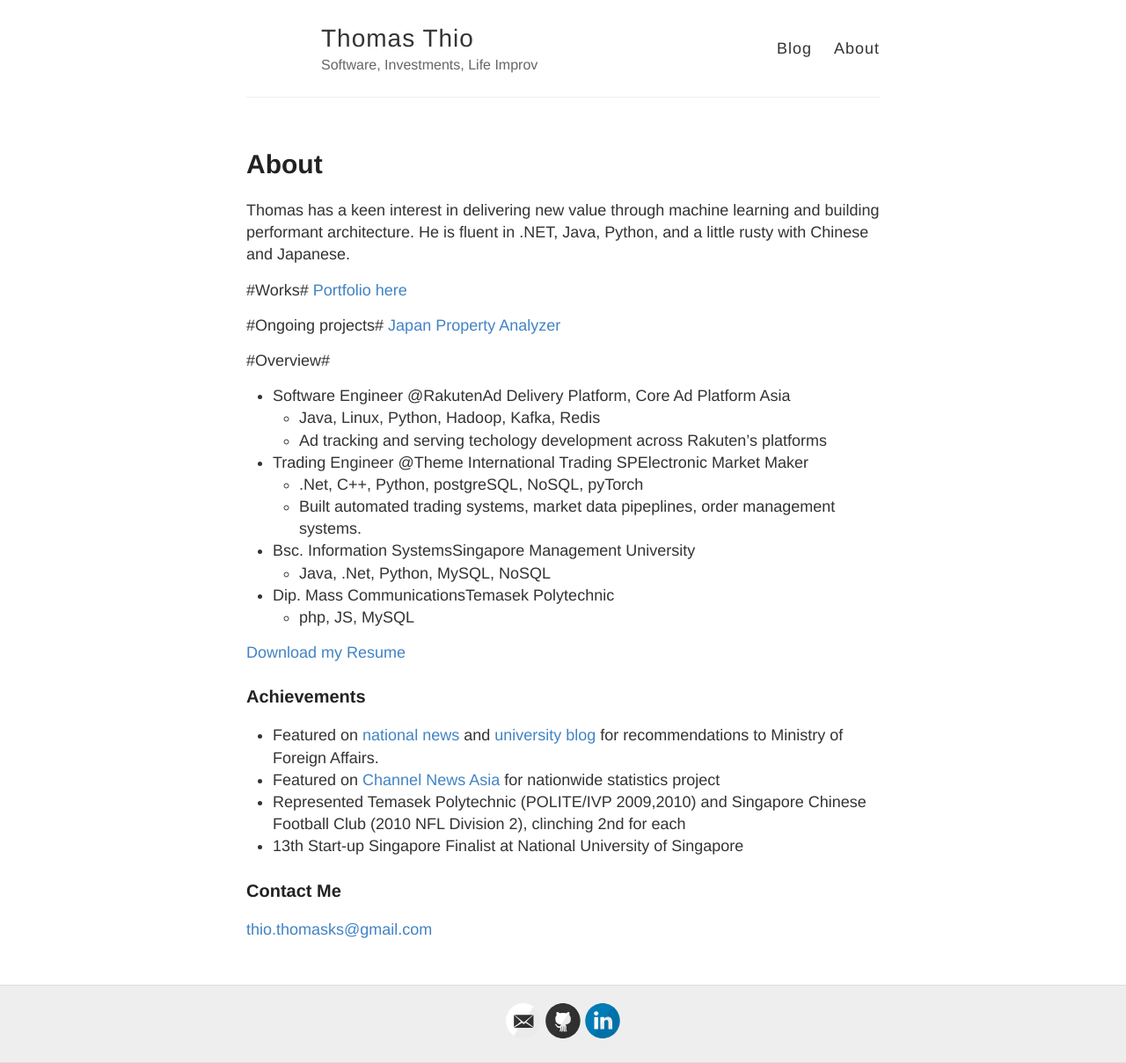
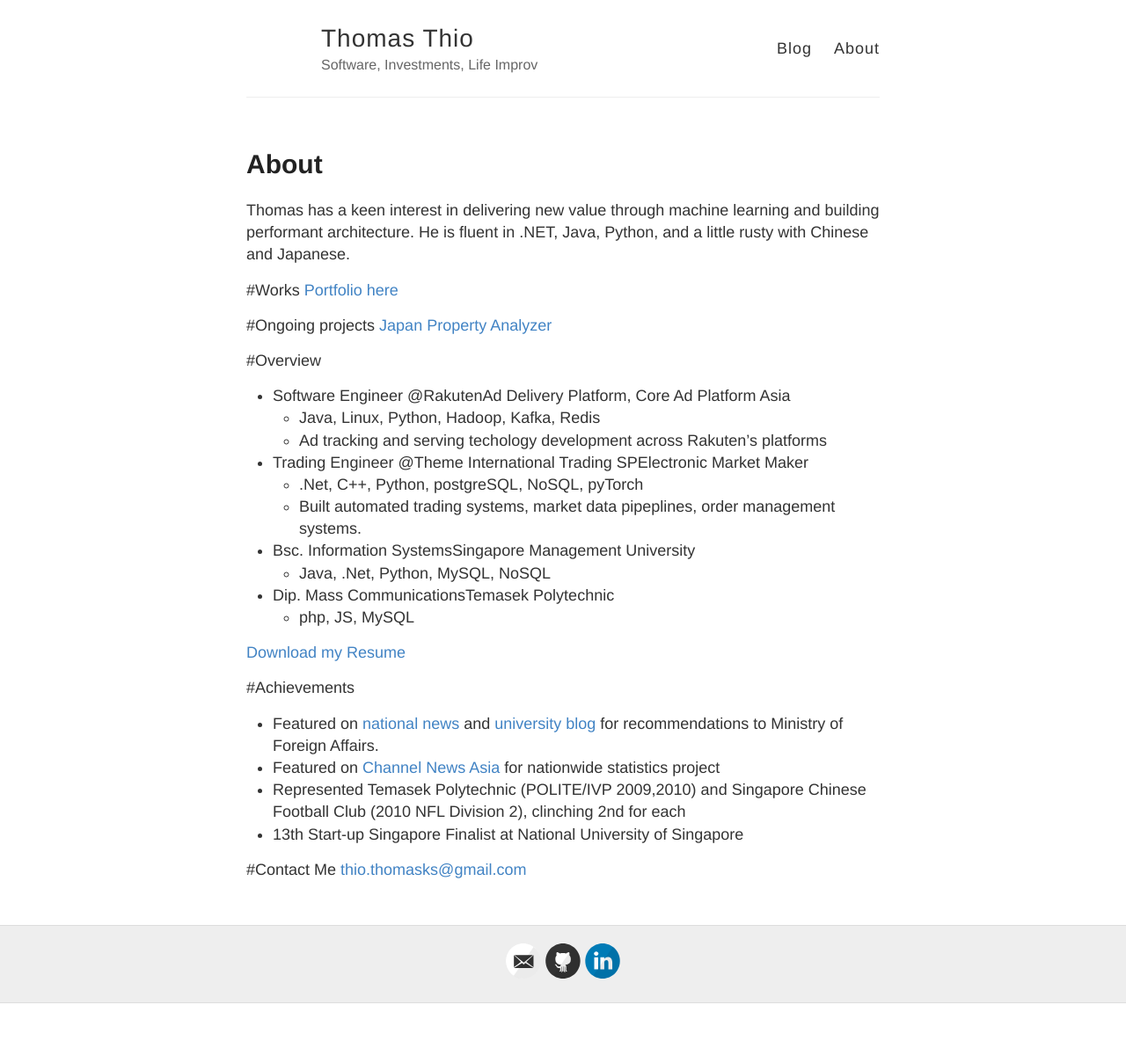
Before and after one commit to ThomThio/PersonalWebsite, a Jekyll site: the page built from about.md, in a window 1280 px wide. Shown: the whole page at 88% size. Built offline with Jekyll 4.4.1, drawn with Linux system fonts in a browser that asks for light colours; after the commit the page ends 1141 px from its top, so only the background shows below that.

Commit message:
Changed headings

```diff
--- a/about.md
+++ b/about.md
@@ -5,13 +5,13 @@ permalink: /about/
 ---
 Thomas has a keen interest in delivering new value through machine learning and building performant architecture. He is fluent in .NET, Java, Python, and a little rusty with Chinese and Japanese.
 
-#Works#
+#Works
 [Portfolio here](https://pathbrite.com/portfolio/PY5JEcP2e/the-works-of-thomas)
 
-#Ongoing projects#
+#Ongoing projects
 [Japan Property Analyzer](https://japan-property.herokuapp.com/){:target="_blank"}
 
-#Overview#
+#Overview
 - Software Engineer @Rakuten | Ad Delivery Platform, Core Ad Platform Asia
 	- Java, Linux, Python, Hadoop, Kafka, Redis
 	- Ad tracking and serving techology development across Rakuten's platforms
@@ -28,11 +28,11 @@ Thomas has a keen interest in delivering new value through machine learning and
 
 [Download my Resume](/Thomas_Resume.pdf){:target="_blank"}
 
-### Achievements
+#Achievements
 - Featured on [national news](https://www.8world.com/news/singapore/article/20170524-sg-smumfa-tech-53646){:target="_blank"} and [university blog](https://news.smu.edu.sg/news/2017/05/26/smu-students-suggest-speedier-and-more-streamlined-processes-eregister-ministry){:target="_blank"} for recommendations to Ministry of Foreign Affairs.
 - Featured on [Channel News Asia](https://www.straitstimes.com/singapore/eat-drink-but-maybe-give-the-toilet-a-miss){:target="_blank"} for nationwide statistics project
 - Represented Temasek Polytechnic (POLITE/IVP 2009,2010) and Singapore Chinese Football Club (2010 NFL Division 2), clinching 2nd for each
 - 13th Start-up Singapore Finalist at National University of Singapore
 
-### Contact Me
+#Contact Me
 [thio.thomasks@gmail.com](mailto:thio.thomasks@gmail.com){:target="_blank"}
```
